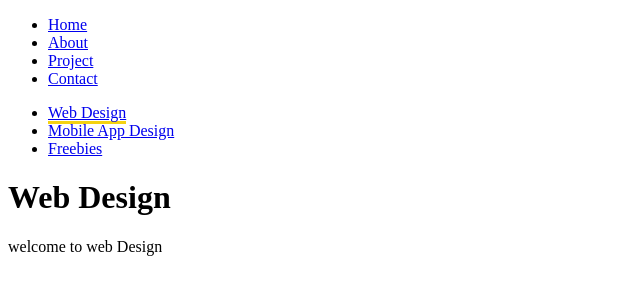
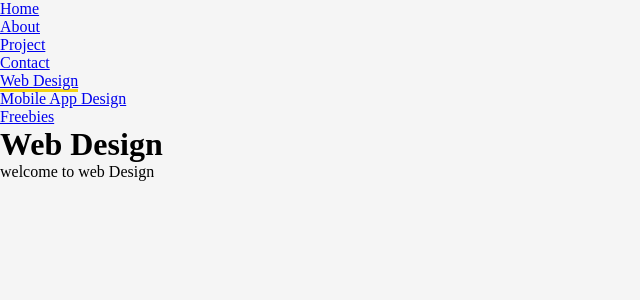
Before and after one commit to dalia-muhamed/ATW-Ltd-Task, a Vue app: page / in a window 1280 px wide. Shown: the top 300 px of the page, without its empty margins (0-640 px from the left). Built offline with nearby package versions, Linux system fonts and the light colour scheme.

Commit message:
remove unused code

```diff
--- a/public/index.html
+++ b/public/index.html
@@ -1,15 +1,20 @@
 <!DOCTYPE html>
 <html lang="">
   <head>
-    <meta charset="utf-8">
-    <meta http-equiv="X-UA-Compatible" content="IE=edge">
-    <meta name="viewport" content="width=device-width,initial-scale=1.0">
-    <link rel="icon" href="<%= BASE_URL %>favicon.ico">
+    <meta charset="utf-8" />
+    <meta http-equiv="X-UA-Compatible" content="IE=edge" />
+    <meta name="viewport" content="width=device-width,initial-scale=1.0" />
+    <link rel="icon" href="<%= BASE_URL %>favicon.ico" />
+    <link rel="stylesheet" href="style.css" />
     <title><%= htmlWebpackPlugin.options.title %></title>
   </head>
   <body>
     <noscript>
-      <strong>We're sorry but <%= htmlWebpackPlugin.options.title %> doesn't work properly without JavaScript enabled. Please enable it to continue.</strong>
+      <strong
+        >We're sorry but <%= htmlWebpackPlugin.options.title %> doesn't work
+        properly without JavaScript enabled. Please enable it to
+        continue.</strong
+      >
     </noscript>
     <div id="app"></div>
     <!-- built files will be auto injected -->
--- /dev/null
+++ b/public/style.css
@@ -0,0 +1,9 @@
+* {
+  box-sizing: border-box;
+  margin: 0;
+  padding: 0;
+}
+#app {
+  background-color: #f5f5f5;
+  min-height: 100vh;
+}
--- a/src/App.vue
+++ b/src/App.vue
@@ -43,17 +43,17 @@
       ],
       dynamicLinkPages: [
         {
-          link: { text: 'Web Design', url: 'web-design.html' },
+          url: 'web-design.html',
           content: 'welcome to web Design',
           name: 'Web Design',
         },
         {
-          link: { text: 'Mobile App Design', url: 'mobile-app-design.html' },
+          url: 'mobile-app-design.html',
           name: 'Mobile App Design',
           content: 'welcome to Mobile App Design',
         },
         {
-          link: { text: 'Freebies', url: 'freebies.html' },
+          url: 'freebies.html',
           content: 'welcome to Freebies',
           name: 'Freebies',
         },
--- a/src/components/dynamic-links/dynamicLinksLink.vue
+++ b/src/components/dynamic-links/dynamicLinksLink.vue
@@ -1,10 +1,10 @@
 <template>
   <a
-    :href="dynamicLinkPage.link.url"
+    :href="dynamicLinkPage.url"
     class="nav-link"
     :class="activeClasses"
-    :title="`this link goes to the ${dynamicLinkPage.link.text}page`"
-    >{{ dynamicLinkPage.link.text }}
+    :title="`this link goes to the ${dynamicLinkPage.name}page`"
+    >{{ dynamicLinkPage.name }}
   </a>
 </template>
 <script>
--- a/src/components/navbar/dynamicLinksLink.vue
+++ b/src/components/navbar/dynamicLinksLink.vue
@@ -3,7 +3,7 @@
     :href="page.link.url"
     class="nav-link"
     :class="activeClasses"
-    :title="`this link goes to the ${dynamicLinkPage.link.text}page`"
+    :title="`this link goes to the ${dynamicLinkPage.name}page`"
     >{{ page.link.text }}
   </a>
 </template>
```
